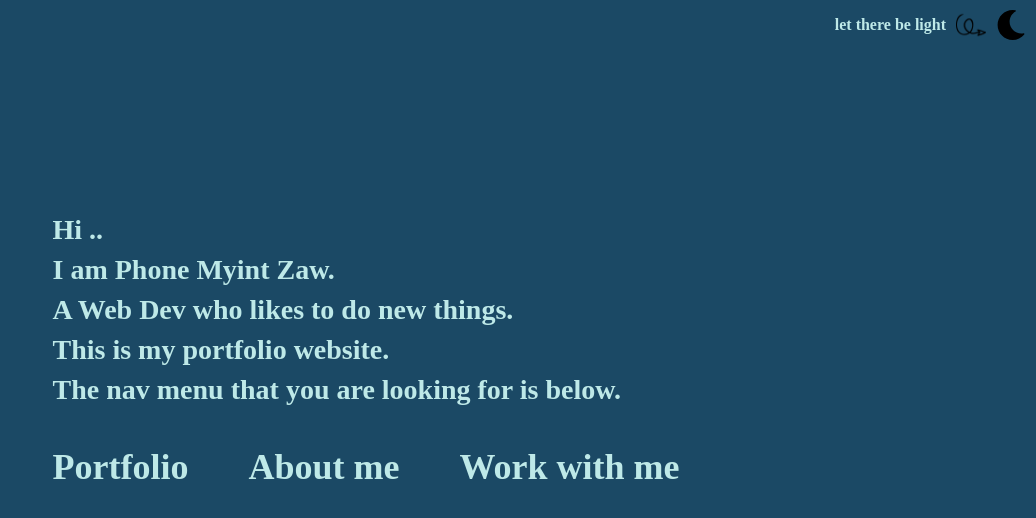
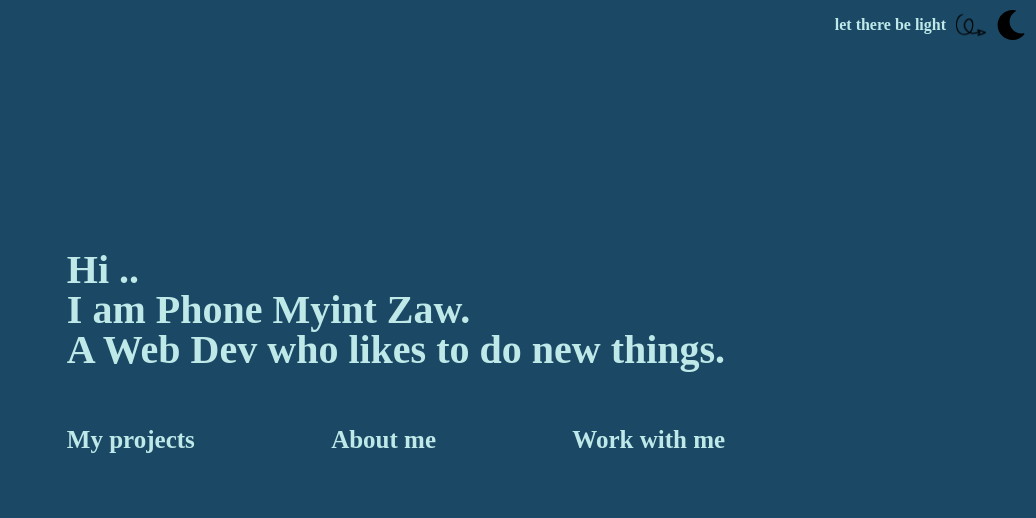
Before and after one commit to phonemz/portfolio-website, a plain HTML site: page index.html in a window 1280 px wide. Both pictures are taken after a click on the picture 1255 px from the left and 25 px from the top of the page. Shown: the whole page, without its empty margins (244-1280 px from the left). Drawn offline with Linux system fonts and the light colour scheme; a web font is replaced by a local one.

Commit message:
Final index 2

```diff
--- a/index.html
+++ b/index.html
@@ -13,38 +13,34 @@
     <title>Phone Myint Zaw</title>
 </head>
 
-<body id="light">
+<body>
     <div class="change_theme">
         <span id="change-theme-text">the dark knight rises</span>
         <img id="arrow" src="image/swirly-arrow.png" alt="arrow pointing to dark mode icon">
         <img id="moon" src="image/moon-solid.svg" alt="dark mode">
     </div>
     <div class="container">
-        <div class="personal_info">
-            Hi .. <br> I am Phone Myint Zaw. <br> A Web Dev who likes to do new things. <br>
-            This is my portfolio website. <br> The nav menu that you are looking for is below.
+        <div class="hero">
+            <p id="hero">
+                Hi .. <br> I am Phone Myint Zaw. <br> A Web Dev who likes to do new things. <br>
+            </p>
         </div>
-        <div class="navmenu" id="light">
+        <div class="navmenu">
             <ul>
-                <a href="portfolio.html">
-                    <li id="link">Portfolio</li>
-                </a>
-                <a href="about.html">
-                    <li id="link1">About me</li>
-                </a>
-                <a href="contact.html">
-                    <li id="link2">Work with me</li>
-                </a>
+                <li><a href="projects.html">My projects</a></li>
+                <li><a href="about.html">About me</a></li>
+                <li><a href="contact.html">Work with me</a></li>
             </ul>
         </div>
+
     </div>
 
     <script>
         document.querySelector("#moon").onclick = function(){
-            let element = document.querySelector("#light");
+            const element = document.body;
             element.classList.toggle("dark-mode");
 
-            let span = document.querySelector("#change-theme-text");
+            const span = document.querySelector("#change-theme-text");
             if (span.textContent === "the dark knight rises")
             {
                 span.textContent= "let there be light"
@@ -53,15 +49,6 @@
             {
                 span.textContent= "the dark knight rises"
             }
-
-            var link = document.querySelector("#link")
-            link.classList.toggle("dark-mode")
-
-            var link = document.querySelector("#link1")
-            link.classList.toggle("dark-mode")
-
-            var link = document.querySelector("#link2")
-            link.classList.toggle("dark-mode")
         }
 
     </script>
--- a/style.css
+++ b/style.css
@@ -6,59 +6,18 @@ body{
     font-weight: bold;
     margin: 0;
     color: #1b4965;
+}
 
-
-}
 .change_theme{
     display: flex;
     justify-content: flex-end;
     align-items: center;
 }
-#change-theme-text{
-}
+
 #arrow{
     width: 30px;
     height: 30px;
     padding: 10px;
-}
-
-
-.container{
-    margin-top: 10em;
-    display: grid;
-    place-content: center;
-}
-
-.personal_info{
-    font-size: 28px;
-    font-weight: bold;
-    line-height: 40px;
-
-
-}
-
-.navmenu{
-    font-size: 36px;
-    margin-left: 0;
-}
-
-ul{
-    padding-left: 0;
-}
-
-li{
-    list-style: none;
-    display: flex;
-    float: left;
-    margin-right: 60px;
-    margin-left: 0;
-}
-a{
-    color: #1b4965
-}
-
-li:hover{
-    transform: scale(1.1);
 }
 
 #moon{
@@ -68,6 +27,39 @@ li:hover{
     cursor: pointer;
 }
 
+.container{
+    margin-top: 10em;
+    display: grid;
+    place-content: center;
+}
+
+#hero{
+    font-size: 40px;
+    font-weight: bold;
+    line-height: 40px;
+}
+
+.navmenu > ul  {
+    list-style: none;
+    display: flex;
+    justify-content: space-between;
+    padding-left: 0;
+}
+.navmenu > ul > li{
+    transition: transform 500ms;
+}
+.navmenu > ul > li > a{
+    text-decoration: none;
+    color: inherit;
+    font-size: 25px;
+}
+
+li:hover{
+    transform: scale(1.15);
+}
+
+
+
 .dark-mode{
     background: #1b4965;
     color: #bee9e8;
```
Also changed, not shown: about.html (+70 -0 lines), contact.html (added), projects.html (added), 1 other file.
